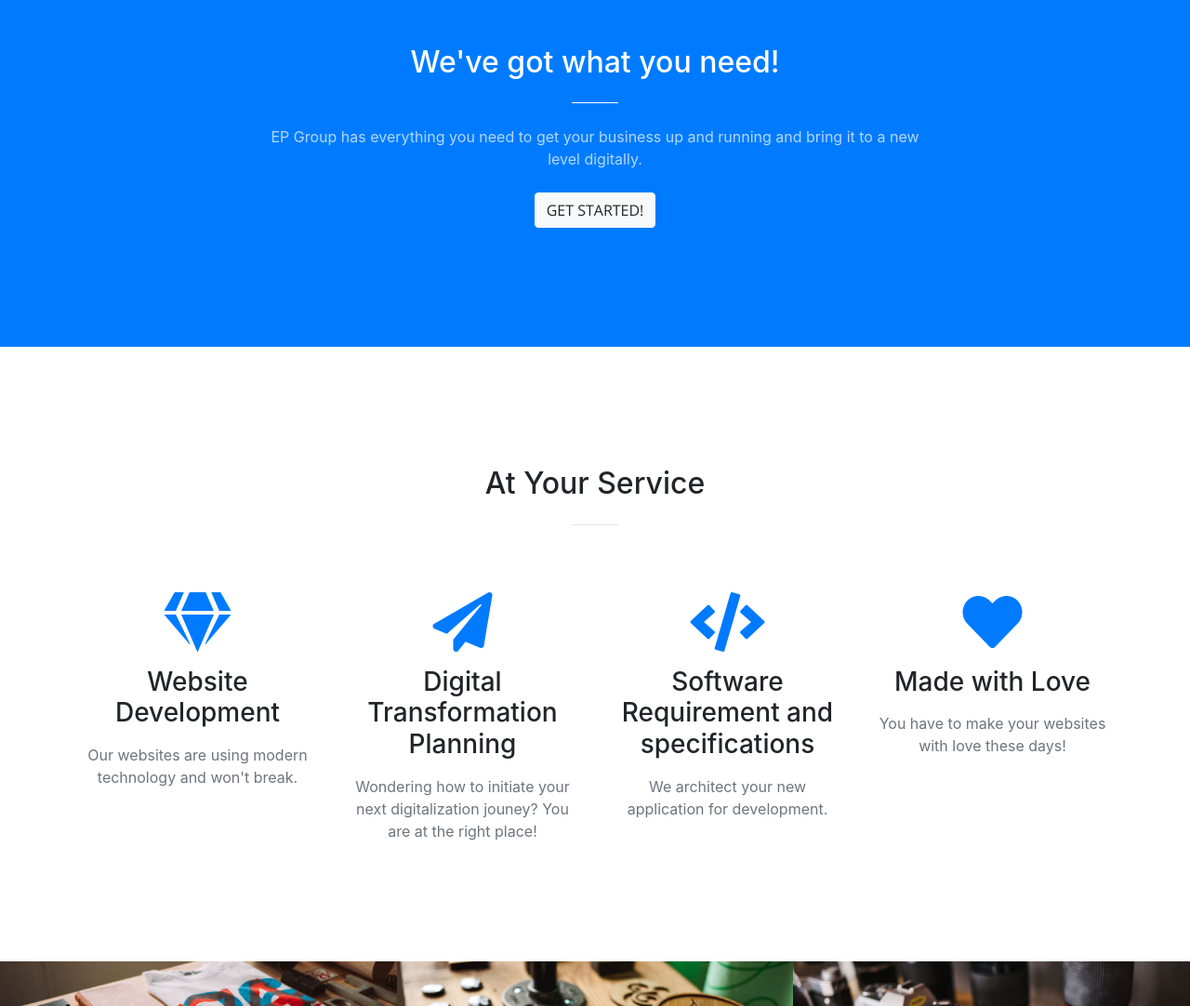
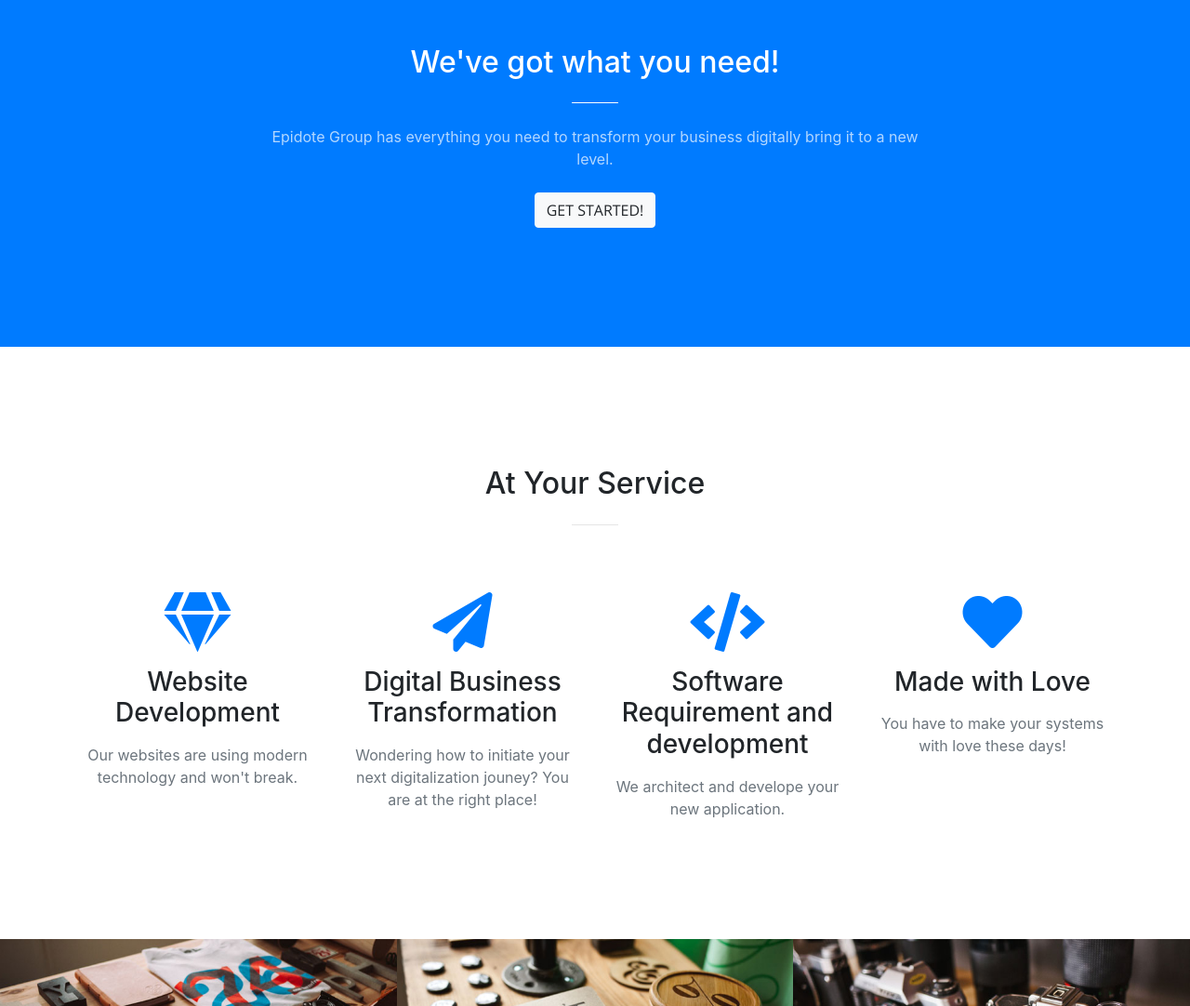
Before and after one commit to kiango/epidotegroup, a website with bundled scripts: page index.html in a window 1280 px wide. Shown: the part 880-1962 px from the top of the page at 93% size. Built offline with nearby package versions, Linux system fonts and the light colour scheme.

Commit message:
1st commit

```diff
--- a/index.html
+++ b/index.html
@@ -8,7 +8,7 @@
     <meta name="description" content="">
     <meta name="author" content="">
 
-    <title>Creative - Epidote Group Theme</title>
+    <title>Epidote Group</title>
 
     <!-- Bootstrap core CSS -->
     <link href="vendor/bootstrap/css/bootstrap.min.css" rel="stylesheet">
@@ -64,7 +64,7 @@
             <hr>
           </div>
           <div class="col-lg-8 mx-auto">
-            <p class="text-faded mb-5">EP Group can help you build you business digitally!</p>
+            <p class="text-faded mb-5">Epidote Group help you build your digital business!</p>
             <a class="btn btn-primary btn-xl js-scroll-trigger" href="#about">Find Out More</a>
           </div>
         </div>
@@ -77,7 +77,7 @@
           <div class="col-lg-8 mx-auto text-center">
             <h2 class="section-heading text-white">We've got what you need!</h2>
             <hr class="light my-4">
-            <p class="text-faded mb-4">EP Group has everything you need to get your business up and running and bring it to a new level digitally.</p>
+            <p class="text-faded mb-4">Epidote Group has everything you need to transform your business digitally bring it to a new level.</p>
             <a class="btn btn-light btn-xl js-scroll-trigger" href="#services">Get Started!</a>
           </div>
         </div>
@@ -105,22 +105,22 @@
           <div class="col-lg-3 col-md-6 text-center">
             <div class="service-box mt-5 mx-auto">
               <i class="fas fa-4x fa-paper-plane text-primary mb-3 sr-icon-2"></i>
-              <h3 class="mb-3">Digital Transformation Planning</h3>
+              <h3 class="mb-3">Digital Business Transformation</h3>
               <p class="text-muted mb-0">Wondering how to initiate your next digitalization jouney? You are at the right place!</p>
             </div>
           </div>
           <div class="col-lg-3 col-md-6 text-center">
             <div class="service-box mt-5 mx-auto">
               <i class="fas fa-4x fa-code text-primary mb-3 sr-icon-3"></i>
-              <h3 class="mb-3">Software Requirement and specifications</h3>
-              <p class="text-muted mb-0">We architect your new application for development.</p>
+              <h3 class="mb-3">Software Requirement and development</h3>
+              <p class="text-muted mb-0">We architect and develope your new application.</p>
             </div>
           </div>
           <div class="col-lg-3 col-md-6 text-center">
             <div class="service-box mt-5 mx-auto">
-              <i class="fas fa-4x fa-heart text-primary mb-3 sr-icon-4"></i>
+              <i class="fas fa-4x fa-heart text-primary mb-3 sr-icon-5"></i>
               <h3 class="mb-3">Made with Love</h3>
-              <p class="text-muted mb-0">You have to make your websites with love these days!</p>
+              <p class="text-muted mb-0">You have to make your systems with love these days!</p>
             </div>
           </div>
         </div>
```
